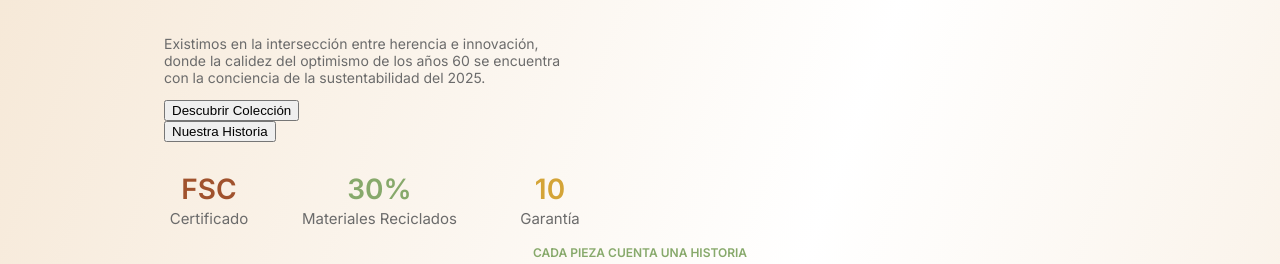
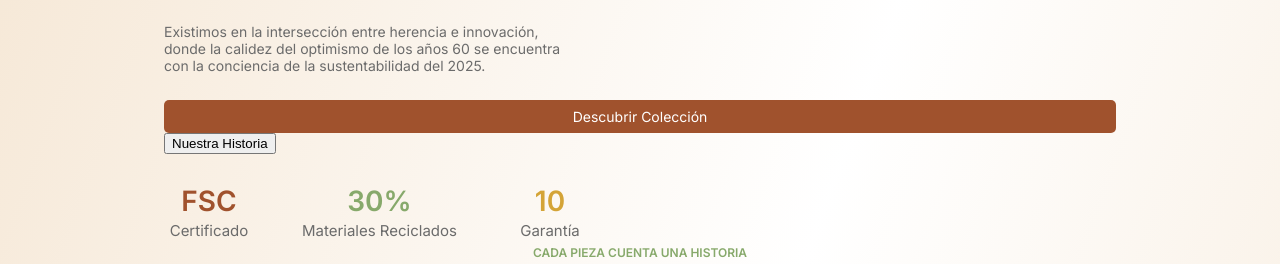
Before and after one commit to Nachzzz/MuebleriaJota_Grupo4, a plain HTML site: page index.html in a window 1280 px wide. Shown: the part 329-593 px from the top of the page. Drawn offline with nearby package versions, Linux system fonts and the light colour scheme.

Commit message:
Añade estilos para el botón hero, incluyendo margen, padding y color de fondo.

```diff
--- a/css/styles.css
+++ b/css/styles.css
@@ -481,6 +481,22 @@ nav {
     transform: translateX(-50%);
 } */
 
+.btn-hero{
+    margin-top: 12px;
+    padding: 8px 18px;
+    background: var(--brand-siena-tostado);
+    color: #fff;
+    border: none;
+    border-radius: 5px;
+    font-size: 14px;
+    font-family: var(--font-sans);
+    cursor: pointer;
+    transition: background 0.2s;
+    width: 100%;
+    box-sizing: border-box;
+}
+
+
 .info_hero {
     width: 100%;
     height: 60vh;
```
